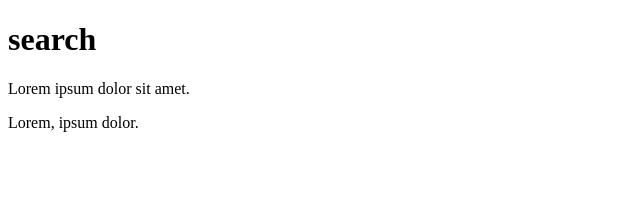
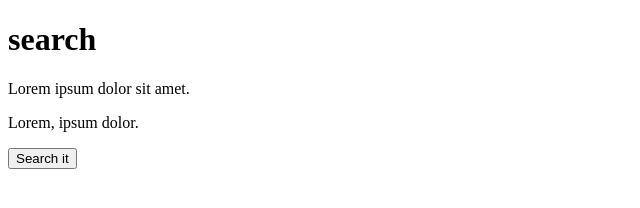
Before and after one commit to zinphyoko/splitmate, a plain HTML site: page search.html in a window 1280 px wide. Shown: the whole page, without its empty margins (0-640 px from the left). Drawn offline with Linux system fonts and the light colour scheme.

Commit message:
Search Button Add

```diff
--- a/search.html
+++ b/search.html
@@ -9,5 +9,6 @@
     <h1>search</h1>
     <p>Lorem ipsum dolor sit amet.</p>
     <p>Lorem, ipsum dolor.</p>
+    <button>Search it</button>
 </body>
 </html>
```
